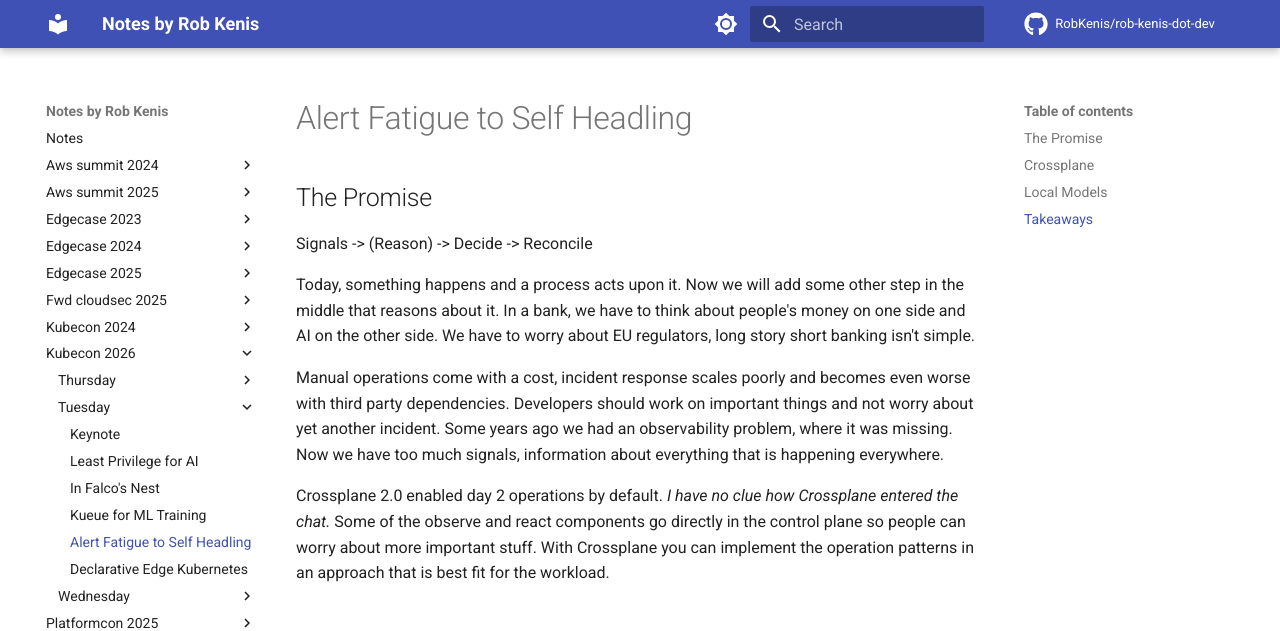
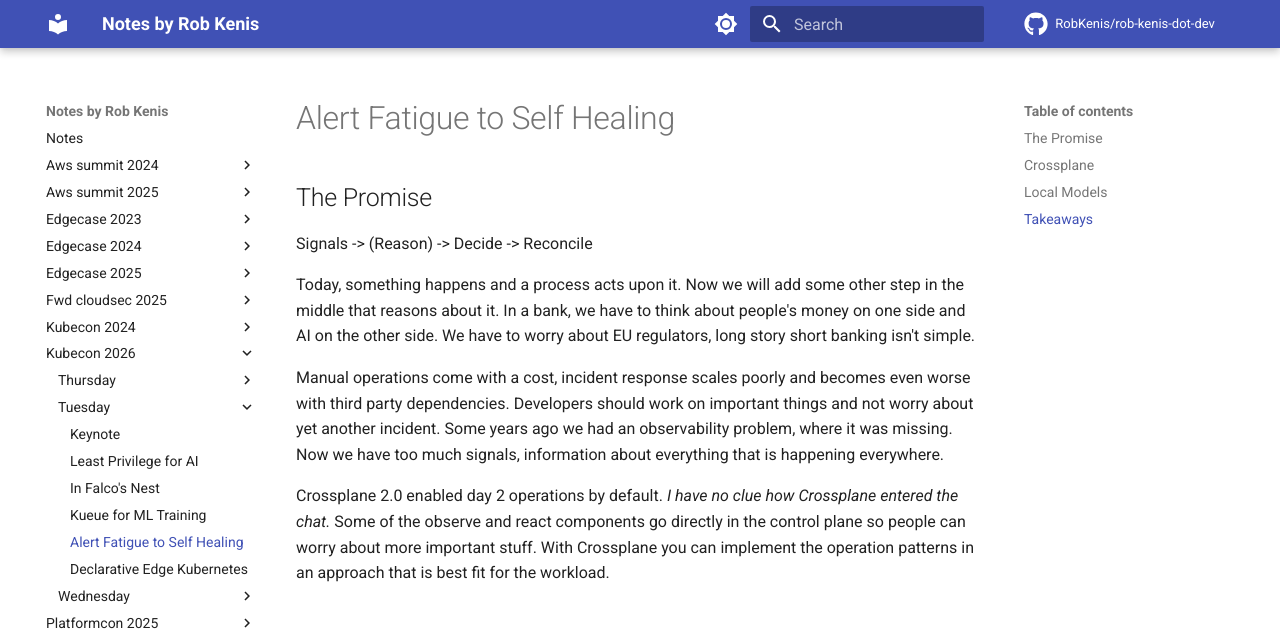
Before and after one commit to RobKenis/rob-kenis-dot-dev, an MkDocs documentation site: the page built from docs/kubecon-2026/tuesday/5-self-healing.md, in a window 1280 px wide and 1209 px high. Shown: the top 631 px of the window. Built offline with MkDocs 1.6.1 and Material for MkDocs 9.7.7, drawn with Linux system fonts in a browser that asks for light colours; comment, search, counter and statistics services are not loaded.

Commit message:
Fix typo

```diff
--- a/docs/kubecon-2026/tuesday/5-self-healing.md
+++ b/docs/kubecon-2026/tuesday/5-self-healing.md
@@ -1,4 +1,4 @@
-# Alert Fatigue to Self Headling
+# Alert Fatigue to Self Healing
 
 ## The Promise
 
```
